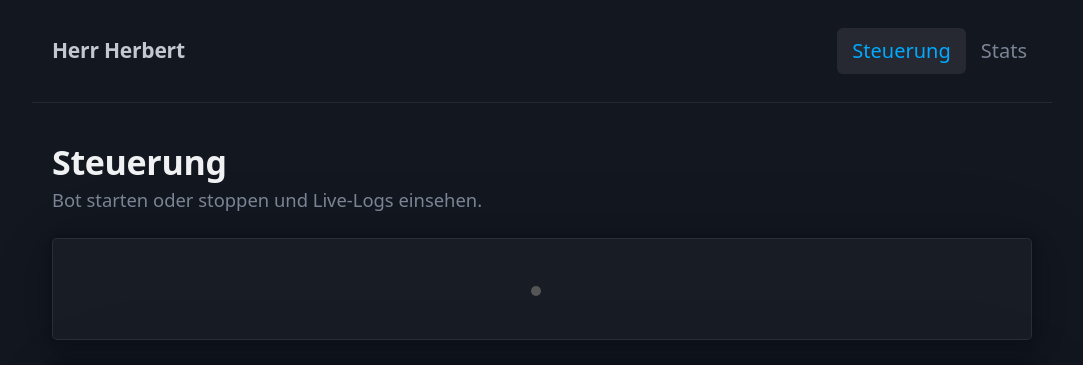
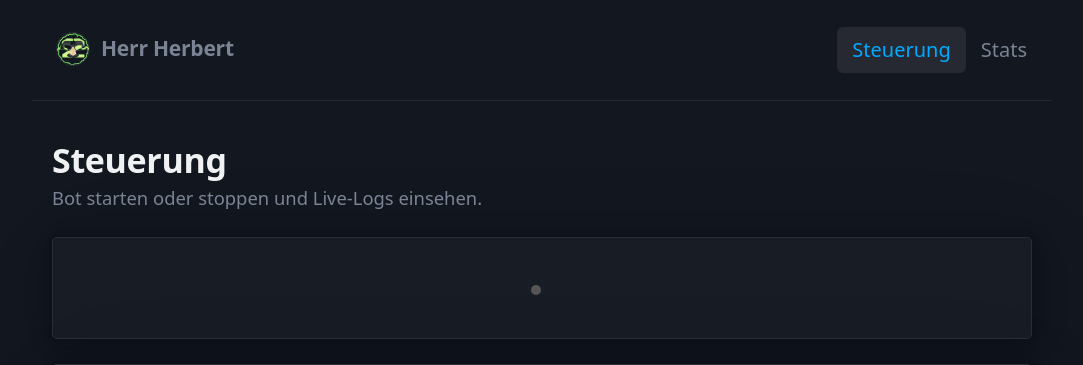
Before and after one commit to TimCirksena/discordRandomClass, a Flask app: page / in a window 1280 px wide. Shown: the top 365 px of the page, without its empty margins (98-1181 px from the left). Run offline with Flask 3, Linux system fonts and the light colour scheme; some libraries are stand-ins or nearby versions.

Commit message:
feat: add site logo (MW2 emblem with groucho disguise) and favicon

```diff
--- a/panel/static/style.css
+++ b/panel/static/style.css
@@ -29,6 +29,9 @@ main.container {
 .topnav a:hover { color: var(--pico-color); background: rgba(255,255,255,0.04); }
 .topnav a.active { color: var(--pico-color); background: rgba(255,255,255,0.08); }
 .topnav strong { letter-spacing: -0.01em; font-size: 1.05rem; }
+.brand { display: flex; align-items: center; gap: 0.6rem; text-decoration: none; color: var(--pico-color); padding: 0.2rem 0.5rem; border-radius: 6px; }
+.brand:hover { background: rgba(255,255,255,0.04); }
+.brand-logo { width: 32px; height: 32px; border-radius: 50%; box-shadow: 0 0 0 1px rgba(255,255,255,0.08); }
 
 .page-header { margin-bottom: 1.25rem; }
 .page-header h1 { margin-bottom: 0.25rem; font-size: 1.7rem; letter-spacing: -0.01em; }
--- a/panel/templates/base.html
+++ b/panel/templates/base.html
@@ -6,12 +6,18 @@
 <title>{% block title %}Herr Herbert Zufallsklasse{% endblock %}</title>
 <link rel="stylesheet" href="https://cdn.jsdelivr.net/npm/@picocss/pico@2/css/pico.min.css">
 <link rel="stylesheet" href="{{ url_for('static', filename='style.css') }}">
+<link rel="icon" type="image/png" href="{{ url_for('static', filename='favicon.png') }}">
 {% block head_extra %}{% endblock %}
 </head>
 <body>
 <nav class="container topnav">
   <ul>
-    <li><strong>Herr Herbert</strong></li>
+    <li>
+      <a href="{{ url_for('index') }}" class="brand">
+        <img src="{{ url_for('static', filename='logo.png') }}" alt="" class="brand-logo">
+        <strong>Herr Herbert</strong>
+      </a>
+    </li>
   </ul>
   <ul>
     <li><a href="{{ url_for('index') }}" class="{% if request.endpoint == 'index' %}active{% endif %}">Steuerung</a></li>
```
Also changed, not shown: panel/static/favicon.png (added), panel/static/logo.png (added).
